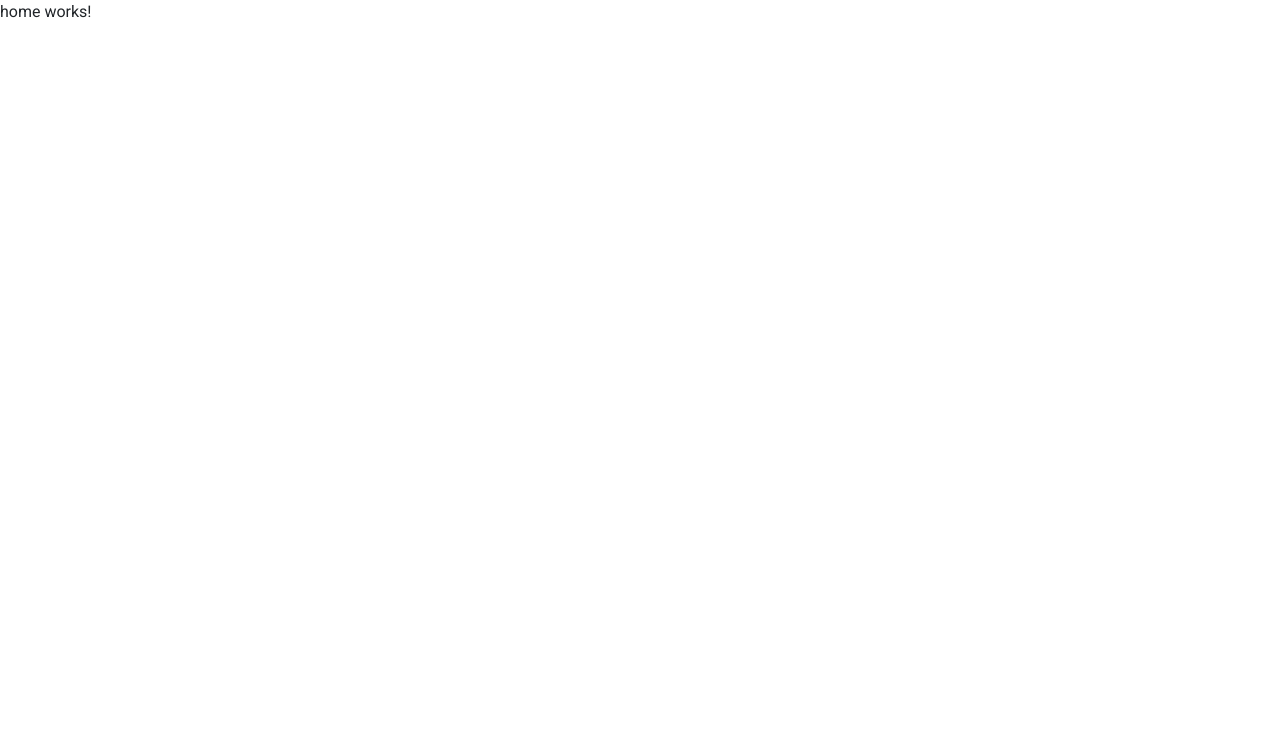
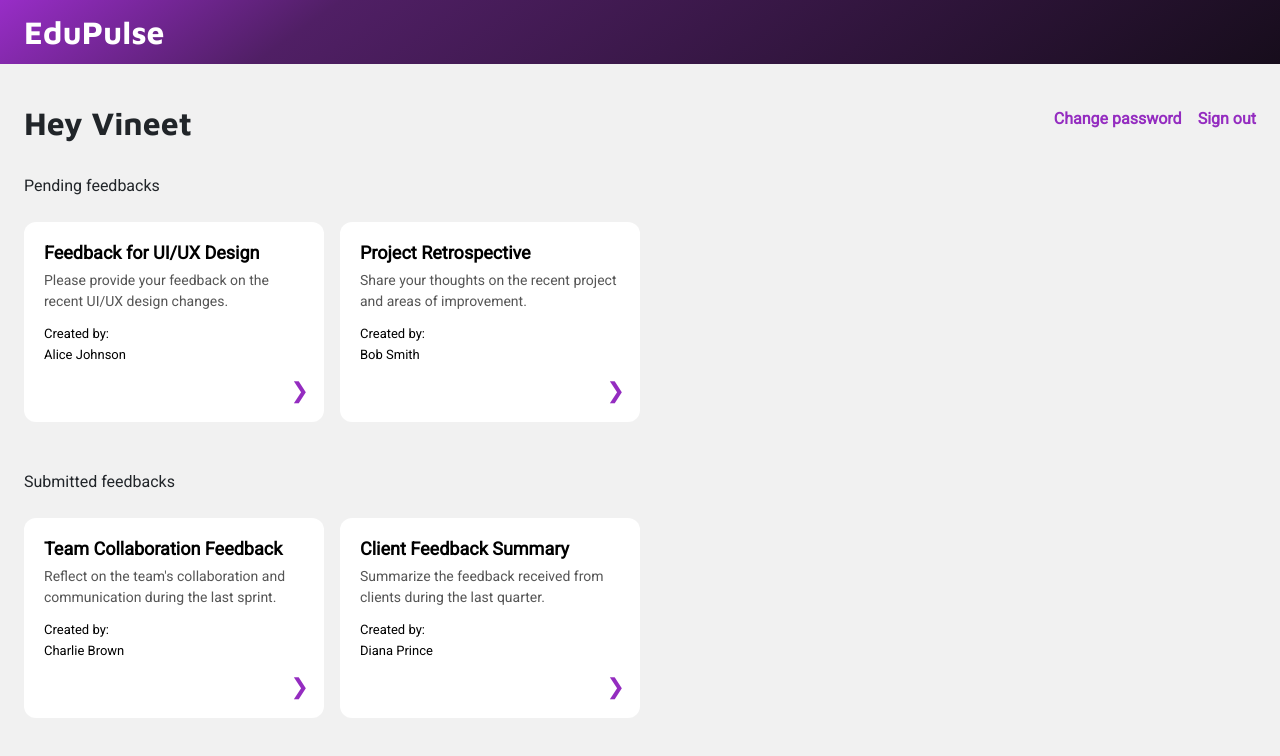
Before and after one commit to VSen910/FMS-student-app, an Angular app: page /home in a window 1280 px wide. Shown: the top 756 px of the page. Built offline with nearby package versions, Linux system fonts and the light colour scheme.

Commit message:
build home page

```diff
--- /dev/null
+++ b/src/app/components/form-card/form-card.css
@@ -0,0 +1,60 @@
+.form-card {
+  background: #fff;
+  border-radius: 12px;
+  padding: 20px;
+  width: 300px;
+  height: 200px;
+  /* box-shadow: 0 2px 8px rgba(0, 0, 0, 0.1); */
+  position: relative;
+  cursor: pointer;
+  transition: transform 0.2s ease;
+}
+
+.form-card:hover {
+  /* transform: translateY(-3px); */
+  background-color: #f8f8f8;
+}
+
+.form-card h3 {
+  display: -webkit-box;
+  margin: 0;
+  font-size: 18px;
+  font-weight: bold;
+  color: #000;
+  -webkit-box-orient: vertical;
+  -webkit-line-clamp: 2;
+  line-clamp: 2;
+  overflow: hidden;
+}
+
+.form-card p {
+  display: -webkit-box;
+  margin: 6px 0;
+  font-size: 14px;
+  color: #555;
+  -webkit-box-orient: vertical;
+  -webkit-line-clamp: 3;
+  line-clamp: 3;
+  overflow: hidden;
+  /* max-lines: 3; */
+}
+
+.creator {
+  margin-top: 12px;
+  font-size: 13px;
+  color: #000;
+}
+
+.creator span {
+  display: block;
+  margin-top: 2px;
+  font-weight: 500;
+}
+
+.arrow {
+  position: absolute;
+  right: 15px;
+  bottom: 15px;
+  font-size: 22px;
+  color: #942cc0; /* purple */
+}
--- /dev/null
+++ b/src/app/components/form-card/form-card.html
@@ -0,0 +1,9 @@
+<div class="form-card" (click)="goToDetails()">
+  <h3>{{ title }}</h3>
+  <p>{{ description }}</p>
+  <div class="creator">
+    Created by:
+    <span>{{ creator }}</span>
+  </div>
+  <div class="arrow">❯</div>
+</div>
--- /dev/null
+++ b/src/app/components/form-card/form-card.ts
@@ -0,0 +1,19 @@
+import { Component, Input } from '@angular/core';
+
+@Component({
+  selector: 'app-form-card',
+  imports: [],
+  templateUrl: './form-card.html',
+  styleUrl: './form-card.css'
+})
+export class FormCard {
+  @Input() title!: string;
+  @Input() description!: string;
+  @Input() creator!: string;
+  @Input() route!: string;
+
+  goToDetails() {
+    // Logic to navigate to form details page
+    console.log('Navigating to form details...');
+  }
+}
--- a/src/app/components/header/header.css
+++ b/src/app/components/header/header.css
@@ -0,0 +1,3 @@
+nav {
+  background: linear-gradient(-35.499deg, #170D1C 0%, #501F65 75%, #982DC7 100%);
+}
--- a/src/app/components/header/header.html
+++ b/src/app/components/header/header.html
@@ -1 +1,3 @@
-<p>header works!</p>
+<nav>
+  <p class="maven-bold fs-2 text-white py-2 px-4">EduPulse</p>
+</nav>
--- a/src/app/home/home.css
+++ b/src/app/home/home.css
@@ -0,0 +1,4 @@
+.head-row p {
+  color: #942cc0; /* purple */
+  cursor: pointer;
+}
--- a/src/app/home/home.html
+++ b/src/app/home/home.html
@@ -1 +1,39 @@
-<p>home works!</p>
+<app-header />
+<div class="home-container p-4">
+  <div class="head-row d-flex justify-content-between align-items-center">
+    <h2 class="maven-bold">Hey Vineet</h2>
+    <div class="actions d-flex gap-3">
+      <p class="fw-bold">Change password</p>
+      <p class="fw-bold">Sign out</p>
+    </div>
+  </div>
+  <p class="mt-4">Pending feedbacks</p>
+  <div class="pending-cards d-flex flex-wrap gap-3 mt-4">
+    <app-form-card
+      title="Feedback for UI/UX Design"
+      description="Please provide your feedback on the recent UI/UX design changes."
+      creator="Alice Johnson"
+      route="/form/1"
+    ></app-form-card>
+    <app-form-card
+      title="Project Retrospective"
+      description="Share your thoughts on the recent project and areas of improvement."
+      creator="Bob Smith"
+      route="/form/2"
+    ></app-form-card>
+  </div>
+  <p class="mt-5">Submitted feedbacks</p>
+  <div class="submitted-cards d-flex flex-wrap gap-3 mt-4">
+    <app-form-card
+      title="Team Collaboration Feedback"
+      description="Reflect on the team's collaboration and communication during the last sprint."
+      creator="Charlie Brown"
+      route="/form/3"
+    ></app-form-card>
+    <app-form-card
+      title="Client Feedback Summary"
+      description="Summarize the feedback received from clients during the last quarter."
+      creator="Diana Prince"
+      route="/form/4"
+    ></app-form-card>
+</div>
--- a/src/app/home/home.ts
+++ b/src/app/home/home.ts
@@ -1,8 +1,10 @@
 import { Component } from '@angular/core';
+import { Header } from '../components/header/header';
+import { FormCard } from '../components/form-card/form-card';
 
 @Component({
   selector: 'app-home',
-  imports: [],
+  imports: [Header, FormCard],
   templateUrl: './home.html',
   styleUrl: './home.css'
 })
--- a/src/styles.css
+++ b/src/styles.css
@@ -11,6 +11,10 @@ html, body {
   height: 100%;
 }
 
+body {
+  background-color: #f1f1f1;
+}
+
 .light-text {
   font-family: 'Roboto', sans-serif;
   font-weight: 300;
```
Also changed, not shown: 1 other file (tests, documents, lock files or other folders).
